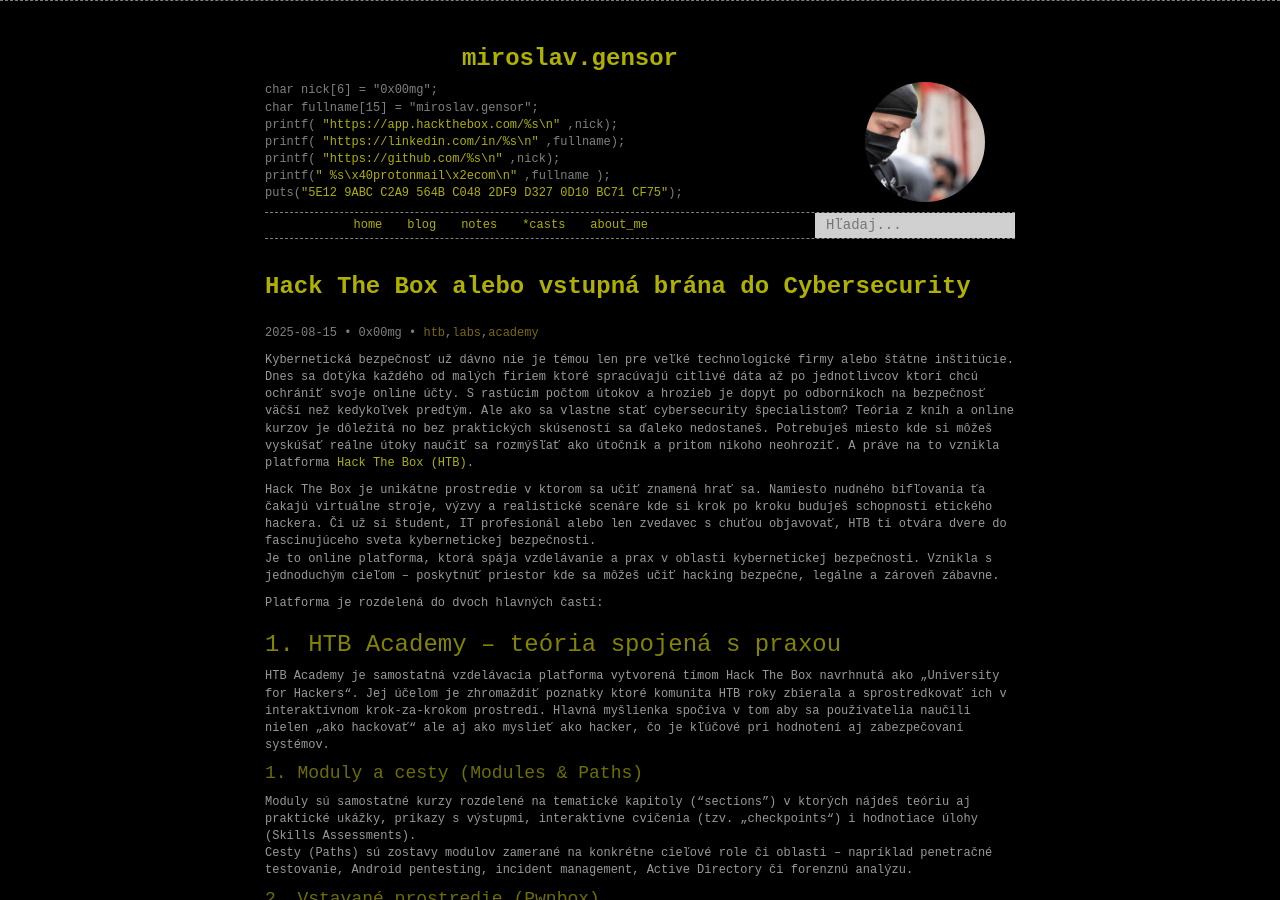
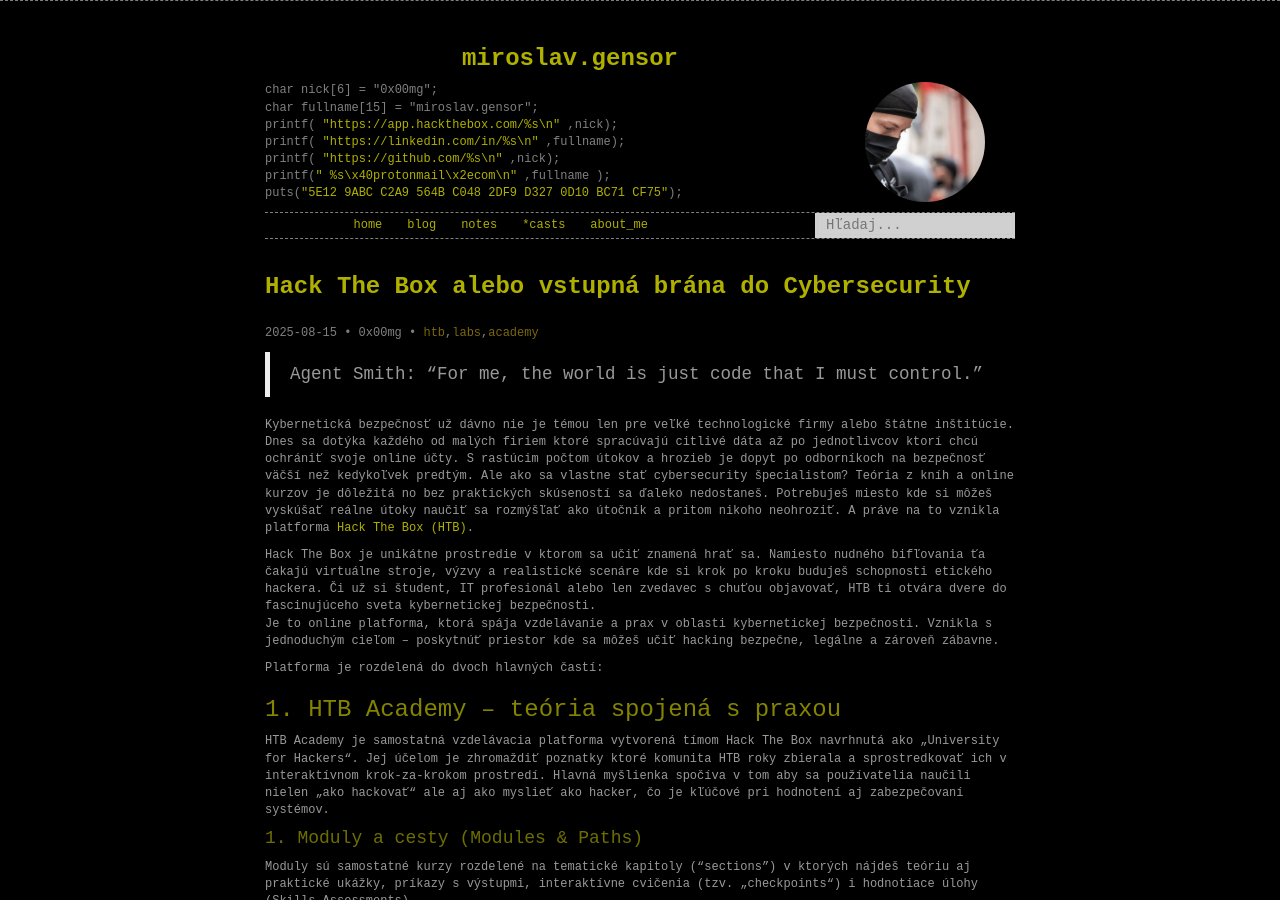
Before and after one commit to 0x00mg/0x00mg.github.io, a Jekyll site: the page built from _posts/2025/2025-08-15-Hack-The-Box-alebo-vstupná-brána-do-Cybersecurity.md, in a window 1280 px wide and 900 px high. Built offline with Jekyll 4.4.1, drawn with Linux system fonts in a browser that asks for light colours.

Commit message:
Update 2025-08-15-Hack-The-Box-alebo-vstupná-brána-do-Cybersecurity.md

```diff
--- a/_posts/2025/2025-08-15-Hack-The-Box-alebo-vstupná-brána-do-Cybersecurity.md
+++ b/_posts/2025/2025-08-15-Hack-The-Box-alebo-vstupná-brána-do-Cybersecurity.md
@@ -13,7 +13,7 @@
 image: /images/posts/2025/htb/htb1.jpg
 ---
 
-
+>Agent Smith: “For me, the world is just code that I must control.”
 
 Kybernetická bezpečnosť už dávno nie je témou len pre veľké technologické firmy alebo štátne inštitúcie. Dnes sa dotýka každého od malých firiem ktoré spracúvajú citlivé dáta až po jednotlivcov ktorí chcú ochrániť svoje online účty.
 S rastúcim počtom útokov a hrozieb je dopyt po odborníkoch na bezpečnosť väčší než kedykoľvek predtým. Ale ako sa vlastne stať cybersecurity špecialistom? Teória z kníh a online kurzov je dôležitá no bez praktických skúseností sa ďaleko nedostaneš.
```
